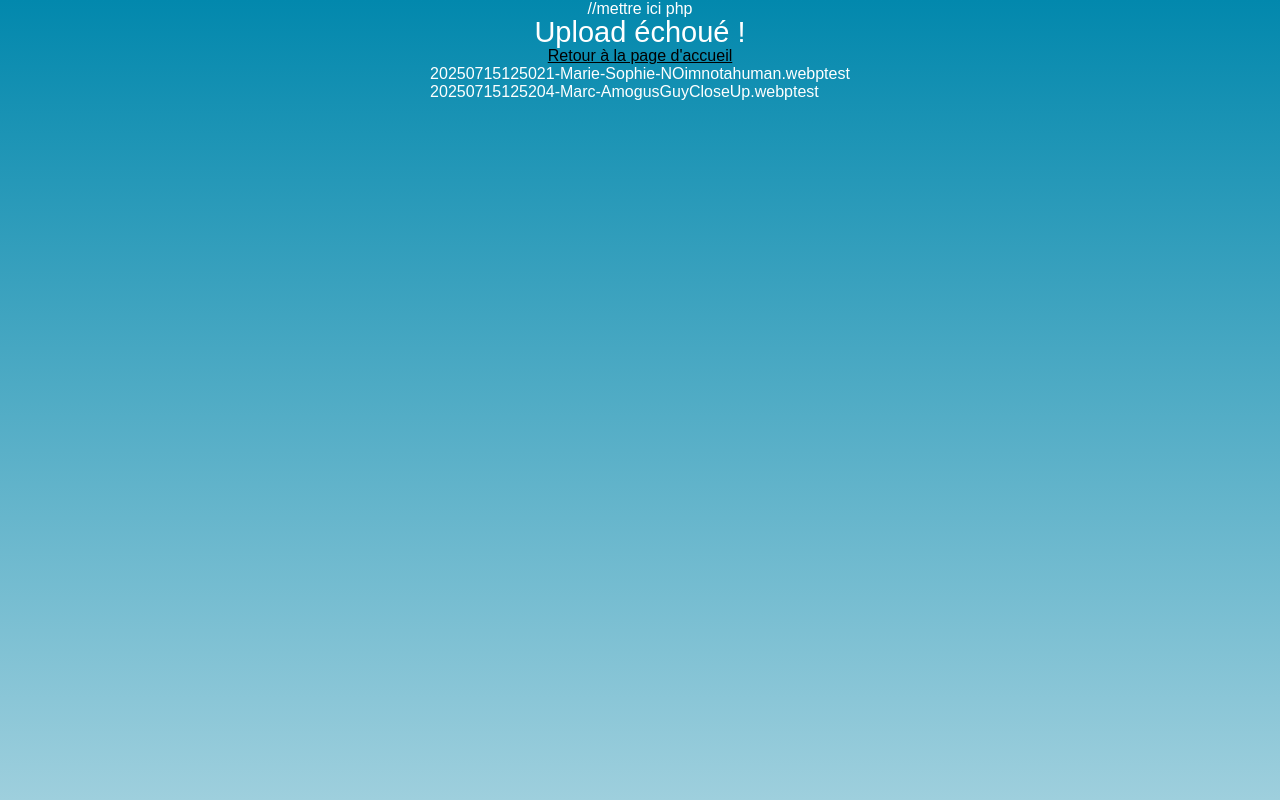
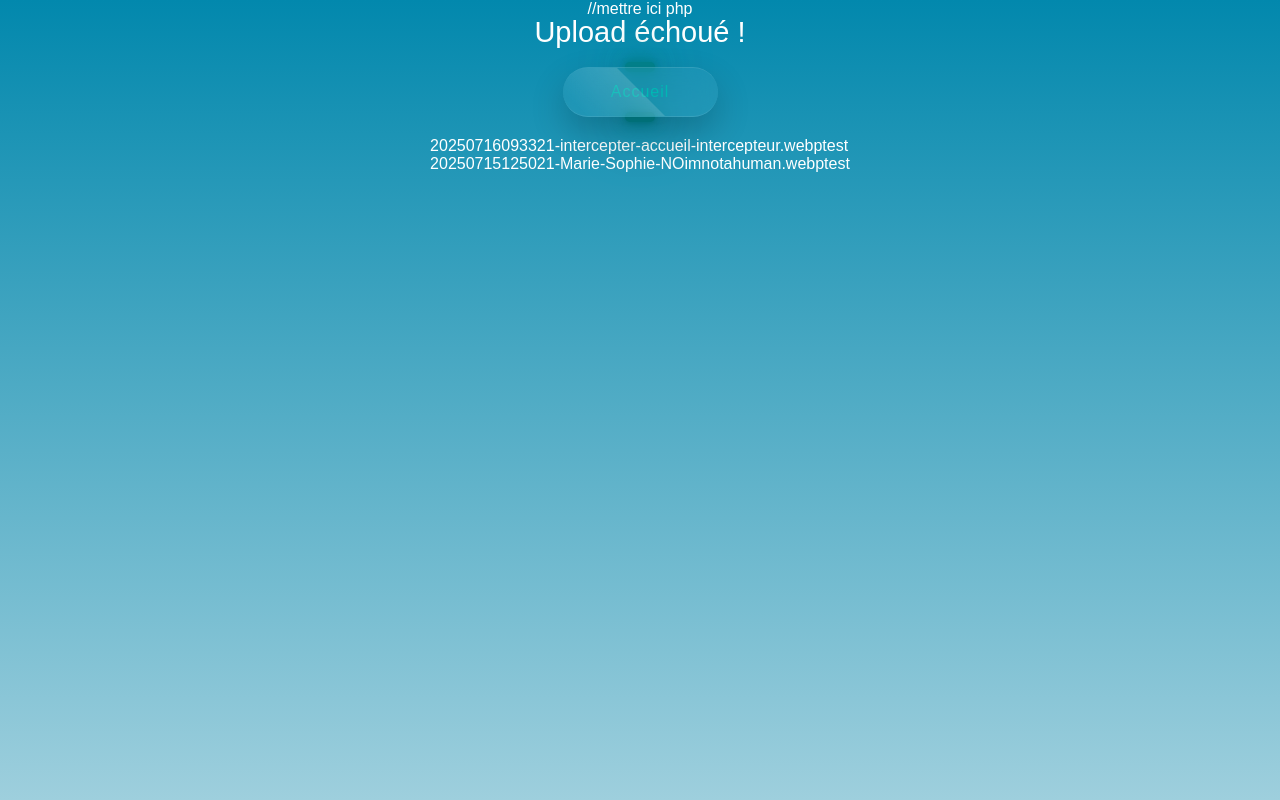
Before and after one commit to MarieSophieDuplouich/projet-miniinsta, a PHP site: page /upload-photo.php in a window 1280 px wide. Run offline with PHP 8.4, Linux system fonts and the light colour scheme.

Commit message:
insta matin 16/07/2025

```diff
--- a/assets/upload.css
+++ b/assets/upload.css
@@ -62,3 +62,128 @@ img {
     opacity: 1;
 
 }
+
+
+/* Bouton Glasmorphism */
+.container {
+
+    width: 600px;
+    display: flex;
+    flex-wrap: wrap;
+    justify-content: space-around;
+}
+
+
+.container .btn {
+
+    position: relative;
+    width: 155px;
+    height: 50px;
+    margin: 20px;
+
+
+}
+
+.container .btn a {
+    position: absolute;
+    top: 0;
+    left: 0;
+    width: 100%;
+    height: 100%;
+    display: flex;
+    justify-content: center;
+    align-items: center;
+    background: rgba(255, 255, 255, 0.05);
+    box-shadow: 0 15px 35px rgba(0, 0, 0, 0.2);
+    border-top: 1px solid rgba(255, 255, 255, 0.1);
+    border-bottom: 1px solid rgba(255, 255, 255, 0.1);
+    border-radius: 30px;
+    color: #01b7b4;
+    z-index: 1;
+    font-weight: 400;
+    letter-spacing: 1px;
+    text-decoration: none;
+    overflow: hidden;
+    transition: 0.5s;
+    backdrop-filter: blur(15px);
+}
+
+.container .btn:hover a {
+    letter-spacing: 3px;
+}
+
+
+.container .btn a::before {
+    content: '';
+    position: absolute;
+    top: 0;
+    left: 0;
+    width: 50%;
+    height: 100%;
+    background: linear-gradient(to left, rgba(255, 255, 255, 0.15), transparent);
+    transform: skewX(45deg) translateX(0);
+    transition: 0.5s;
+
+}
+
+.container .btn:hover a::before {
+    transform: skewX(45deg) translateX(200%);
+}
+
+
+.container .btn::before {
+    content: '';
+    position: absolute;
+    left: 50%;
+    transform: translateX(-50%);
+    bottom: -5px;
+    width: 30px;
+    height: 10px;
+    background: red;
+    border-radius: 10px;
+    transition: 0.5s;
+    transition-delay: 0s;
+}
+
+.container .btn:hover::before {
+
+    bottom: 0;
+    height: 50%;
+    width: 80%;
+    border-radius: 30px;
+    transition-delay: 0.5s;
+
+}
+
+.container .btn::after {
+    content: '';
+    position: absolute;
+    left: 50%;
+    transform: translateX(-50%);
+    top: -5px;
+    width: 30px;
+    height: 10px;
+    background: red;
+    border-radius: 10px;
+    transition: 0.5s;
+    transition-delay: 0s;
+}
+
+.container .btn:hover::after {
+
+    top: 0;
+    height: 50%;
+    width: 80%;
+    border-radius: 30px;
+    transition-delay: 0.5s;
+
+}
+
+.container .btn::before,
+.container .btn::after {
+    background: #02838d;
+    box-shadow: 0 0 5px #02838d,
+        0 0 15px #02838d,
+        0 0 30px   #02838d,
+        0 0 60px   #02838d;
+}
--- a/upload-photo.php
+++ b/upload-photo.php
@@ -45,7 +45,10 @@
        <?php endif; ?>
 
 
-        <a href="/">Retour à la page d'accueil</a>
+       <div class="container">
+           <div class="btn"><a href="/">Accueil</a></div>
+       </div>
+
 
        <?php $photos_dir = opendir("photos"); ?>
 
```
Also changed, not shown: assets/style.css (+126 -0 lines), photos/20250715133754-MS-enfantsheureux.jpg (deleted), photos/20250716085724-ccc-AmogusGuyCloseUp.webp (renamed from photos/20250715125204-Marc-AmogusGuyCloseUp.webp), photos/20250716090611-max-protagonist-room.png (added), photos/20250716091445-Marie-Sophie-pale-man-intruder.png (added), photos/20250716092648-dedddd-aquila-logorvb-aiglevolant-tablette-desktop.png (added), photos/20250716092654-dedddd-aquila-logorvb-aiglevolant-tablette-desktop.png (added), photos/20250716092924-afee-McAfee-logo.svg (added), photos/20250716093007-afee-McAfee-logo.svg (added), photos/20250716093232-intercepter-accueil-intercepteur.webp (added), photos/20250716093321-intercepter-accueil-intercepteur.webp (added), photos/20250716093653-ttttt-accueil-intercepteur.jpg (added), photos/20250716093706-ccc-AmogusGuyCloseUp.webp (renamed from photos/20250715133354-cc-AmogusGuyCloseUp.webp), photos/20250716093857-ccc-AmogusGuyCloseUp.webp (added), 3 more files. Lines whose indentation alone changed are shown as unchanged.
